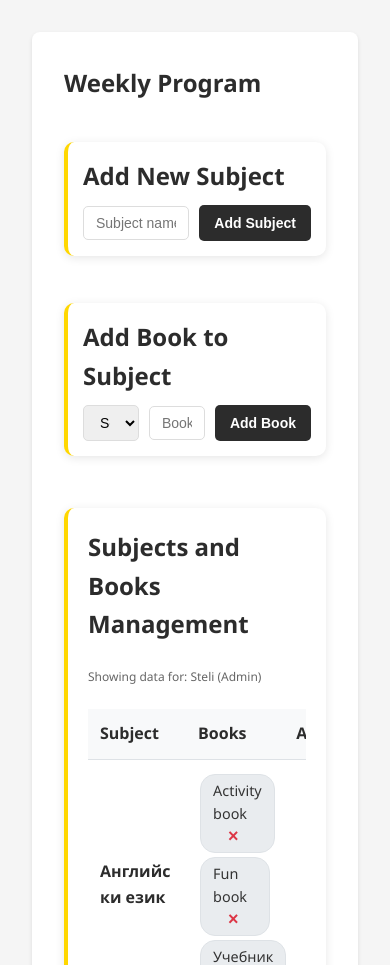
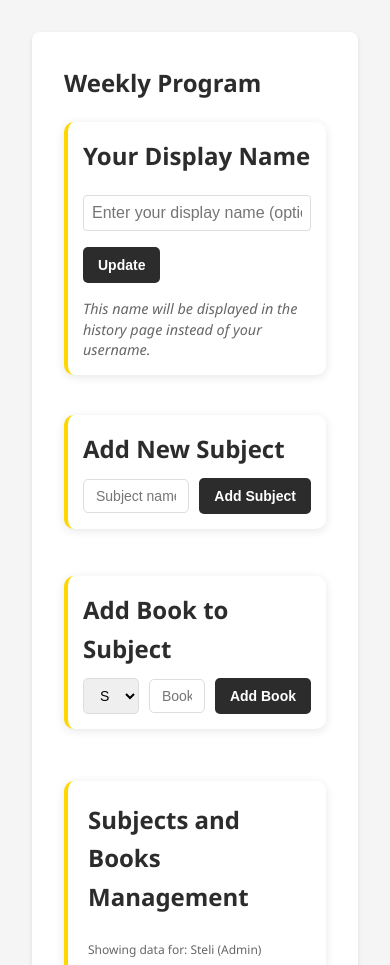
Before and after one commit to steli-chakarova/school-organizer, a Django app: page / in a window 390 px wide; the page is wider, and only the part inside the window is pictured. Shown: the part 58-1023 px from the top of that part. Run offline with Django 5.2, Linux system fonts and the light colour scheme; a user stored in the database is signed in; data comes from the database, SQL or seed files in the repository.

Commit message:
Fix alias card styling to match form cards exactly - desktop and mobile versions now consistent

```diff
--- a/organizer/models.py
+++ b/organizer/models.py
@@ -12,6 +12,7 @@ class User(AbstractUser):
 
     role = models.CharField(max_length=10, choices=ROLE_CHOICES, default='teacher')
     email = models.EmailField(unique=True)
+    alias = models.CharField(max_length=50, blank=True, null=True, help_text="Display name for this user")
 
     def __str__(self):
         return f"{self.username} ({self.get_role_display()})"
@@ -32,6 +33,10 @@ class User(AbstractUser):
         if self.is_teacher() and hasattr(obj, 'created_by'):
             return obj.created_by == self
         return False
+
+    def get_display_name(self):
+        """Get the display name (alias if set, otherwise username)"""
+        return self.alias if self.alias else self.username
 
 
 class Subject(models.Model):
--- a/organizer/views.py
+++ b/organizer/views.py
@@ -236,6 +236,13 @@ class HomeView(View):
                                 pass
 
                 messages.success(request, 'Weekly schedule updated successfully!')
+
+        elif 'action' in request.POST and request.POST.get('action') == 'update_alias':
+            # Update user alias
+            alias = request.POST.get('alias', '').strip()
+            request.user.alias = alias if alias else None
+            request.user.save()
+            messages.success(request, 'Display name updated successfully!')
 
         return redirect('home')
 
--- a/static/style.css
+++ b/static/style.css
@@ -310,9 +310,64 @@ main {
 .form-section {
     margin-bottom: 2rem;
     padding: 1.5rem;
-    background-color: #f8f8f8;
-    border-radius: 6px;
+    background-color: #fafafa;
+    border-radius: 8px;
     border-left: 4px solid #ffd700;
+    box-shadow: 0 2px 8px rgba(0,0,0,0.1);
+}
+
+/* Alias management should match the forms-row styling */
+.alias-management {
+    background: #ffffff;
+    border-radius: 10px;
+    box-shadow: 0 2px 10px rgba(0, 0, 0, 0.1);
+    padding: 15px;
+    margin-bottom: 20px;
+    border-left: 4px solid #ffd700;
+}
+
+.alias-management h3 {
+    margin-bottom: 10px;
+    font-size: 1.5em;
+    color: #2c2c2c;
+}
+
+.alias-management form {
+    display: flex;
+    flex-direction: column;
+    gap: 10px;
+    align-items: flex-start;
+}
+
+.alias-management .form-row {
+    display: flex;
+    gap: 10px;
+    align-items: center;
+    width: 100%;
+    flex-wrap: wrap;
+}
+
+.alias-management input[type="text"] {
+    padding: 8px 12px;
+    border: 1px solid #ddd;
+    border-radius: 5px;
+    font-size: 14px;
+    flex: 1;
+}
+
+.alias-management button {
+    background: #2c2c2c;
+    color: white;
+    border: none;
+    border-radius: 5px;
+    padding: 10px 15px;
+    font-size: 14px;
+    cursor: pointer;
+    transition: background-color 0.2s;
+}
+
+.alias-management button:hover {
+    background: #1a1a1a;
 }
 
 .form-section h3 {
@@ -856,19 +911,9 @@ button:hover {
 .day-number {
     font-size: 1.1rem;
     font-weight: bold;
-    cursor: pointer;
     padding: 4px;
     border-radius: 3px;
     transition: background-color 0.2s;
-}
-
-.day-number:hover {
-    background-color: #e3f2fd;
-    color: #1976d2;
-}
-
-.day-number:active {
-    background-color: #bbdefb;
 }
 
 .entry-indicator {
@@ -1273,6 +1318,31 @@ button:hover {
     margin: 0;
     color: #6c757d;
     font-style: italic;
+}
+
+/* Alias Management */
+.alias-form .form-row {
+    display: flex;
+    gap: 1rem;
+    align-items: end;
+    margin-bottom: 0.5rem;
+}
+
+.alias-form input[type="text"] {
+    flex: 1;
+    padding: 0.5rem;
+    border: 1px solid #ddd;
+    border-radius: 4px;
+    font-size: 1rem;
+}
+
+.alias-help {
+    font-size: 0.9rem;
+    color: #666;
+    margin: 0;
+    font-style: italic;
+    line-height: 1.4;
+    padding-top: 0.5rem;
 }
 
 /* Subjects and Books Management */
--- a/templates/home.html
+++ b/templates/home.html
@@ -12,6 +12,22 @@
     </div>
     {% else %}
     <h2>Weekly Program</h2>
+    {% endif %}
+
+    <!-- User Alias Management -->
+    {% if not is_admin_view %}
+    <div class="alias-management">
+        <h3>Your Display Name</h3>
+        <form method="POST" action="{% url 'home' %}" class="alias-form">
+            {% csrf_token %}
+            <input type="hidden" name="action" value="update_alias">
+            <div class="form-row">
+                <input type="text" name="alias" value="{{ user.alias|default:'' }}" placeholder="Enter your display name (optional)">
+                <button type="submit">Update</button>
+            </div>
+        </form>
+        <p class="alias-help">This name will be displayed in the history page instead of your username.</p>
+    </div>
     {% endif %}
 
     {% if user.is_admin or user.is_teacher %}
--- a/templates/mobile_base.html
+++ b/templates/mobile_base.html
@@ -44,7 +44,7 @@
                 </a>
                 <div class="menu-divider"></div>
                 <div class="user-info-mobile">
-                    <span class="username">{{ user.username }}</span>
+                    <span class="username">{{ user.get_display_name }}</span>
                     <span class="user-role">{{ user.get_role_display }}</span>
                 </div>
                 <a href="{% url 'logout' %}" class="menu-item logout-item">
```
Also changed, not shown: static/mobile_style.css (+22 -0 lines), templates/history.html (+4 -3 lines), templates/mobile_history.html (+4 -3 lines), templates/mobile_home.html (+17 -0 lines), organizer/migrations/0009_user_alias.py (added).
